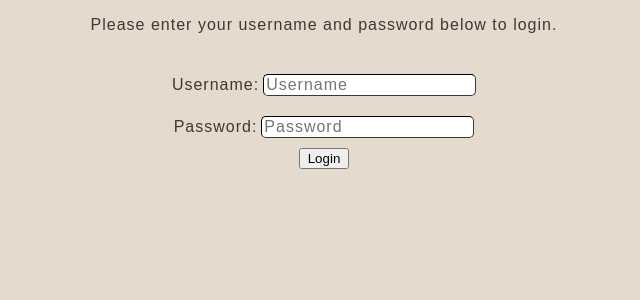
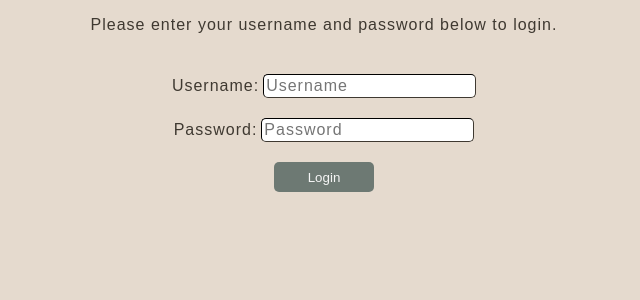
Before and after one commit to sabrinagm/Portfolio-2-DIG3134C, a PHP site: page /login.php in a window 1280 px wide. Shown: the top 300 px of the page, without its empty margins (316-956 px from the left). Run offline with PHP 8.4, Linux system fonts and the light colour scheme; some web fonts are replaced.

Commit message:
April 30, 2022 7:43 PM

```diff
--- a/login.php
+++ b/login.php
@@ -32,7 +32,7 @@ else {
         <label class="formInfo">Password:</label>
         <input class="formInfo" type="password" placeholder="Password" name="password" id="password"><br>
 
-        <button type="submit" name="submit">Login</button>
+        <button class="formButton" type="submit" name="submit">Login</button>
         </form>
 
     <?php
--- a/styles.css
+++ b/styles.css
@@ -51,8 +51,20 @@ input {
     border-color: #3f3931;
     border-radius: 5px;
     border-width: 1px;
+    height: 20px;
 }
 
-button {
-    width: 50px;
+.formButton {
+    height: 30px;
+    width: 100px;
+    color: whitesmoke;
+    background-color: #6d7973;
+    border-radius: 5px;
+    margin-top: 10px;
+    border-style: none;
 }
+
+.formButton:hover {
+    background-color: #E7BAA0;
+    border-width: 3px solid whitesmoke;
+}
```
